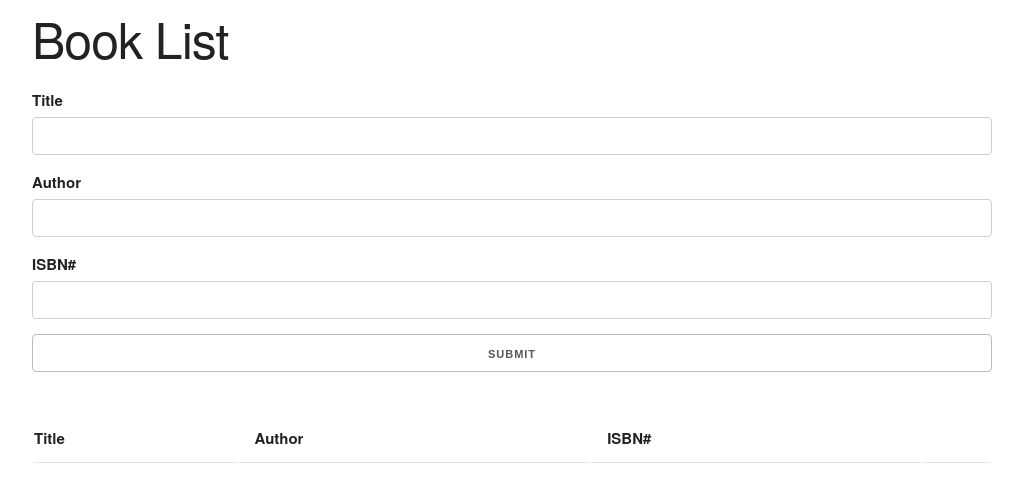
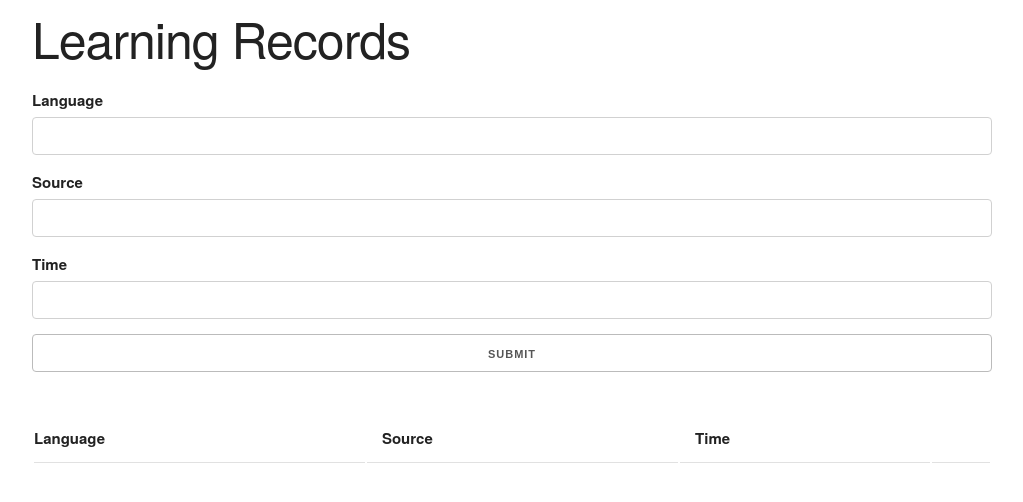
Before and after one commit to atheelarouge/booklist, a plain HTML site: page index.html in a window 1280 px wide. Shown: the whole page, without its empty margins (128-1151 px from the left). Drawn offline with nearby package versions, Linux system fonts and the light colour scheme.

Commit message:
third commit

```diff
--- a/index.html
+++ b/index.html
@@ -22,18 +22,18 @@
 </head>
 <body>
     <div class="container">
-        <h1 class="heading">Book List</h1>
+        <h1 class="heading">Learning Records</h1>
         <form id="book-form">
             <div>
-                <label for="title">Title</label>
+                <label for="title">Language</label>
                 <input type="text" id="title" class="u-full-width">
             </div>
             <div>
-                <label for="author">Author</label>
+                <label for="author">Source</label>
                 <input type="text" id="author" class="u-full-width">
             </div>
             <div>
-                <label for="isbn">ISBN#</label>
+                <label for="isbn">Time</label>
                 <input type="text" id="isbn" class="u-full-width">
             </div>
             <div>
@@ -43,9 +43,9 @@
         <table class="u-full-width">
             <thead>
                 <tr>
-                    <th>Title</th>
-                    <th>Author</th>
-                    <th>ISBN#</th>
+                    <th>Language</th>
+                    <th>Source</th>
+                    <th>Time</th>
                     <th></th>
                 </tr>
             </thead>
```
